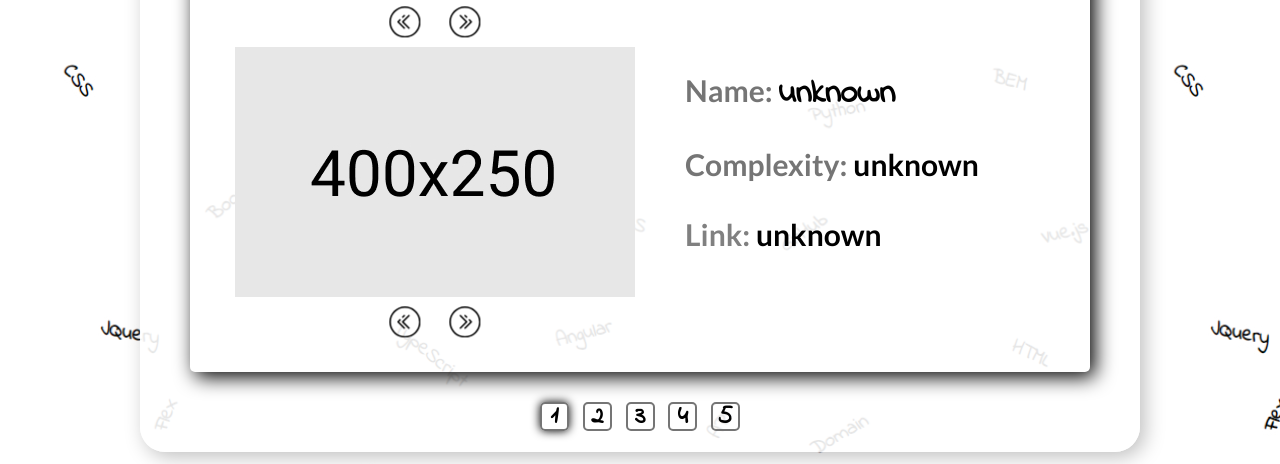
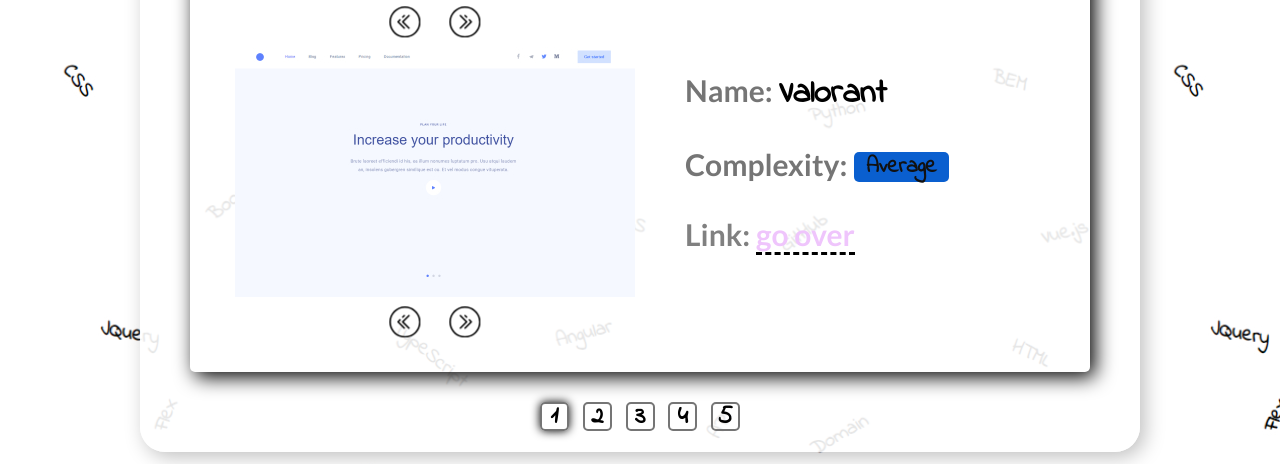
Before and after one commit to Sempai2021/sempai, a plain HTML site: page src/portfolio.html in a window 1280 px wide. Shown: the part 740-1204 px from the top of the page. Drawn offline with nearby package versions, Linux system fonts and the light colour scheme; a web font is replaced by a local one.

Commit message:
add syte

```diff
--- a/src/portfolio.html
+++ b/src/portfolio.html
@@ -155,16 +155,16 @@
                                     <div class="ports-wraptab__slide">
 
                                       <div class="ports-slides">
-                                          <div class="ports-slides__image"><img src="img/main-portfolio/400x250.jpg" alt="photo"></div>
-                                          <div class="ports-slides__image"><img src="img/main-portfolio/400x250.jpg" alt="photo"></div>
-                                          <div class="ports-slides__image"><img src="img/main-portfolio/400x250.jpg" alt="photo"></div>
+                                          <div class="ports-slides__image"><img src="img/main-portfolio/val1.jpg" alt="photo"></div>
+                                          <div class="ports-slides__image"><img src="img/main-portfolio/val2.jpg" alt="photo"></div>
+                                          <div class="ports-slides__image"><img src="img/main-portfolio/val3.jpg" alt="photo"></div>
                                        </div>
 
                                       </div>
-                                    <div class="ports-wraptab__info">
-                                        <div class="ports-wraptab__info_name">Name: <span>unknown</span></div>
-                                        <div  class="ports-wraptab__info_complexity">Complexity: <span>unknown</span></div>
-                                        <div  class="ports-wraptab__info_link">Link: <span>unknown</span></div>
+                                      <div class="ports-wraptab__info">
+                                        <div class="ports-wraptab__info_name">Name: <span>Valorant</span></div>
+                                        <div  class="ports-wraptab__info_complexity">Complexity: <button class="btn-average"> <span>Average</span></button></div>
+                                        <div  class="ports-wraptab__info_link">Link: <a target="_blank" href="https://sempai2021.github.io/MySyte/Valorant/">go over</a></div>
                                   </div>
                                 </div>
 
```
Also changed, not shown: src/img/main-portfolio/val1.jpg (added), src/img/main-portfolio/val2.jpg (added), src/img/main-portfolio/val3.jpg (added).
